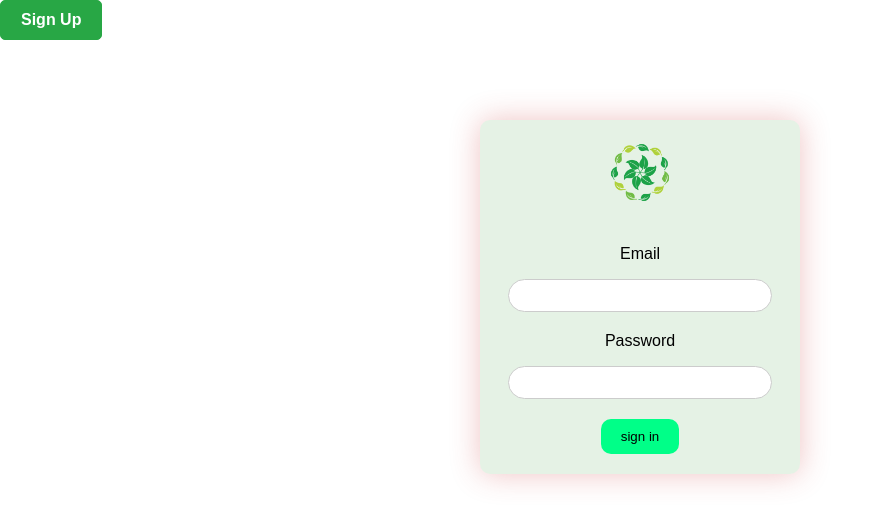
After one commit to GENESESHB/island4u.tech, a Flask app: template models/templates/login.html in a window 1280 px wide. The commit adds this page. Shown: the top 525 px of the page, without its empty margins (0-875 px from the left). Run offline with Flask 3, Linux system fonts and the light colour scheme; the template is opened without the code that fills it, so the values that code supplies are empty; the visitor is signed in with stand-in values (Sample User, id 1).

Commit message:
fix class user and get stady all cases

```diff
--- /dev/null
+++ b/models/app.py
@@ -0,0 +1,82 @@
+#!/usr/bin/python3
+"""starting flask"""
+
+from flask_migrate import Migrate
+import os
+from flask_login import LoginManager, UserMixin, login_user, login_required, logout_user, current_user
+from werkzeug.security import generate_password_hash, check_password_hash
+from flask import Flask, render_template, request, redirect, url_for, flash
+from flask_sqlalchemy import SQLAlchemy
+import uuid
+
+db = SQLAlchemy()
+
+login_manager = LoginManager()
+login_manager.login_view = 'signin'
+migrate = Migrate()
+
+# User class for Flask-Login
+class User(UserMixin, db.Model):
+    id = db.Column(db.String(36), primary_key=True, default=str(uuid.uuid4()), unique=True, nullable=False)
+    username = db.Column(db.String(80), unique=True, nullable=False)
+    email = db.Column(db.String(120), unique=True, nullable=False)
+    password_hash = db.Column(db.String(128), nullable=False)
+
+    def set_password(self, password):
+        self.password_hash = generate_password_hash(password)
+
+    def check_password(self, password):
+        return check_password_hash(self.password_hash, password)
+
+
+def create_app():
+    app = Flask(__name__)
+    app.config['SQLALCHEMY_DATABASE_URI'] = 'sqlite:///db.island'
+    app.config['SQLALCHEMY_TRACK_MODIFICATIONS'] = False
+    app.config['SECRET_KEY'] = 'HASSANBOUDRAA8@'
+
+    db.init_app(app)
+
+    migrate.init_app(app, db)
+
+    login_manager.init_app(app)
+
+    @login_manager.user_loader
+    def load_user(user_id):
+        return User.query.get(user_id)
+
+    @app.route('/')
+    def index():
+        return render_template('login.html')
+
+    @app.route('/signin', methods=['POST'])
+    def signin():
+        username = request.form['username']
+        email = request.form['email']
+        password = request.form['password']
+        password_hash = generate_password_hash(password)
+        user = User(username=username, email=email)
+        user.set_password(password)
+        db.session.add(user)
+        db.session.commit()
+        login_user(user)
+        return redirect(url_for('dashboard'))
+
+    @app.route('/dashboard')
+    @login_required
+    def dashboard():
+        return render_template('dashboard.html')
+
+    @app.route('/user')
+    @login_required
+    def user():
+        user_id = current_user.id
+        username = current_user.username
+        email = current_user.email
+
+        return render_template('user.html', username=username, email=email, user_id=user_id)
+
+    with app.app_context():
+        db.create_all()
+
+    return app
--- a/app/register_data.json
+++ b/models/register_data.json
@@ -1,3 +1,4 @@
 
 {"user_id": "238c86ce-5df8-46e0-8326-1d2b18ba4463", "username": "HASSAN_BOUDRAA", "email": "GENESESHB@gmail.com", "password": "jkjhjklk"}
 {"user_id": "71a490ce-04f0-4a76-8ba3-e641ddc3e829", "username": "HASSAN_BOUDRAA", "email": "mama@gmail.com", "password": "kjiojuoiuj"}
+{"username": "HASSAN_BOUDRAA", "email": "hasu@gmail.com", "password": ".KJJIJ"}
--- a/app/static/style/styler.css
+++ b/models/static/style/styler.css
@@ -20,7 +20,7 @@ form {
 }
 
 form img {
-	max-width: 100px; /* Adjust as needed */
+	max-width: 65px; /* Adjust as needed */
 	height: auto;
 	display: flex;
 	text-align: center;
@@ -34,13 +34,13 @@ form img {
 
 label {
     display: block;
-    margin-bottom: 8px;
+    margin-bottom: 16px;
 }
 
 input {
     width: calc(100% - 16px); /* Adjusting for padding */
     padding: 8px;
-    margin-bottom: 16px;
+    margin-bottom: 20px;
     box-sizing: border-box;
     border: 1px solid #ccc;
     border-radius: 25px;
@@ -58,6 +58,21 @@ button {
 button:hover {
     background-color: #2ac91b; /* Darker maroon on hover */
 }
+.github-button {
+	background-color: #28a745; /* GitHub's green color */
+	color: #ffffff; /* White text */
+	padding: 10px 20px;
+	font-size: 16px;
+	font-weight: bold;
+	border: 1px solid #28a745;
+	border-radius: 5px;
+	cursor: pointer;
+	transition: background-color 0.3s ease-in-out;
+}
+
+.github-button:hover {
+	background-color: #218838; /* Darker green on hover */
+}
 
 /* Responsive Design */
 @media (max-width: 600px) {
--- a/app/templates/dashboard.html
+++ b/models/templates/dashboard.html
@@ -22,7 +22,7 @@
 				<a onclick="window.location.href='{{ url_for('dashboard') }}'"><i class='bx bx-home'></i></a>
 				<a onclick="window.location.href='{{ url_for('user') }}'"><i class='bx bx-user'></i></a>
 				<div class="bx bx-menu" id="menu-icon"></div>
-				<div class="sing-in"><a onclick="window.location.href='{{ url_for('sign') }}'">sign-in</a></div>
+				<div class="sing-in"><a onclick="window.location.href='{{ url_for('index') }}'">sign-in</a></div>
 			</div>
 		</header>
 		<section class="inside">
--- /dev/null
+++ b/models/templates/login.html
@@ -0,0 +1,25 @@
+<!DOCTYPE html>
+<html lang="en">
+<head>
+    <meta charset="UTF-8">
+    <meta name="viewport" content="width=device-width, initial-scale=1.0">
+    <link rel="stylesheet" type="text/css" href="{{ url_for('static', filename='style/styler.css') }}">
+    <title>island4u</title>
+    <link rel="icon" href="static/images/icon.png">
+
+</head>
+<body>
+    <button class="github-button">Sign Up</button>
+    <form action="/signin" method="post">
+	<img class="logo" src="static/images/icon.png" alt="Company Logo">
+
+        <label for="email">      Email</label>
+        <input type="email" id="email" name="email" required>
+
+        <label for="password">   Password</label>
+        <input type="password" id="password" name="password" required>
+
+        <button type="submit">   sign in</button>
+    </form>
+</body>
+</html>
--- a/app/templates/register.html
+++ b/models/templates/signup.html
@@ -9,11 +9,8 @@
 
 </head>
 <body>
-    <form action="/register" method="post">
+    <form action="/signup" method="post">
 	<img class="logo" src="static/images/icon.png" alt="Company Logo">
-        <label for="username">   Username</label>
-        <input type="text" id="username" name="username" required>
-
         <label for="email">      Email</label>
         <input type="email" id="email" name="email" required>
 
--- a/app/templates/user.html
+++ b/models/templates/user.html
@@ -22,7 +22,7 @@
 				<a onclick="window.location.href='{{ url_for('dashboard') }}'"><i class='bx bx-home'></i></a>
 				<a onclick="window.location.href='{{ url_for('user') }}'"><i class='bx bx-user'></i></a>
 				<div class="bx bx-menu" id="menu-icon"></div>
-				<div class="sing-in"><a onclick="window.location.href='{{ url_for('sign') }}'">sign-in</a></div>
+				<div class="sing-in"><a onclick="window.location.href='{{ url_for('index') }}'">sign-in</a></div>
 			</div>
 		</header>
 		<section class="inside">
--- /dev/null
+++ b/run.py
@@ -0,0 +1,16 @@
+#!/usr/bin/python3
+from models.app import create_app, db
+
+app = create_app()
+
+# Use the app context
+with app.app_context():
+    # Print the URI to check if it's correct
+    print(f"Database URI: {app.config['SQLALCHEMY_DATABASE_URI']}")
+
+    # Create the database tables
+    db.create_all()
+
+# Run the Flask application
+if __name__ == '__main__':
+    app.run(debug=True)
```
Also changed, not shown: app/models/user.py (deleted, +0 -10 lines), app/static/images/Y.png (deleted), app/static/style/images/Y.png (deleted), app/static/style/images/icon.png (deleted), app/static/style/images/ut.png (deleted), models/static/images/icon.png (renamed from app/static/images/icon.png), models/static/images/logo.png (renamed from app/static/images/logo.png), models/static/images/ut.png (renamed from app/static/images/ut.png), models/static/script/dashboard.js (renamed from app/static/script/dashboard.js), models/static/style/dashboard.css (renamed from app/static/style/dashboard.css), models/static/style/images/logo.png (renamed from app/static/style/images/logo.png), 5 other files.
